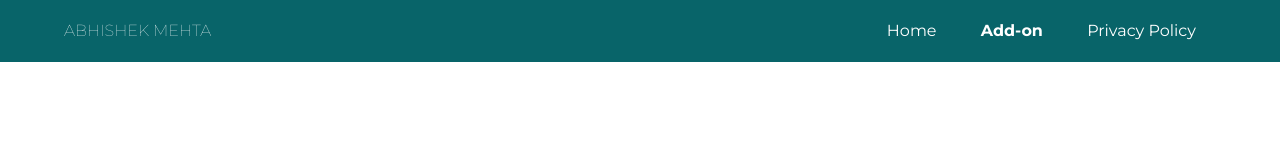
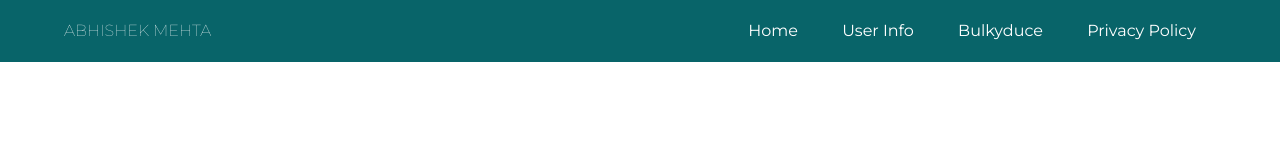
Before and after one commit to Abhimehta-pixel/Profile, a plain HTML site: page User Info.html in a window 1280 px wide. Shown: the top 160 px of the page. Drawn offline with Linux system fonts and the light colour scheme.

Commit message:
Update User Info.html

```diff
--- a/User Info.html
+++ b/User Info.html
@@ -15,7 +15,8 @@
       <h4 class="logo"><a href="https://www.mehtaabhishek.in">Abhishek Mehta</a></h4>
       <ul>
         <li><a href="index.html">Home</a></li>
-        <li><a href="add-on.html" class="add-on">Add-on</a></li>
+        <li><a href="User Info.html">User Info</a></li>
+        <li><a href="bulkyduce.html">Bulkyduce</a></li>
         <li><a href="privacy.html">Privacy Policy</a></li>
       </ul>
     </div>
```
